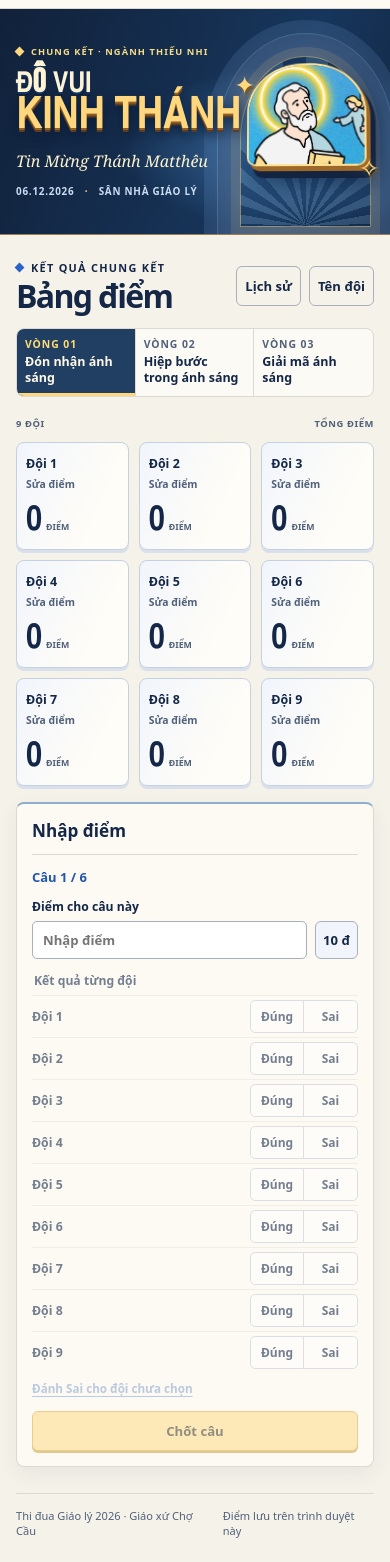
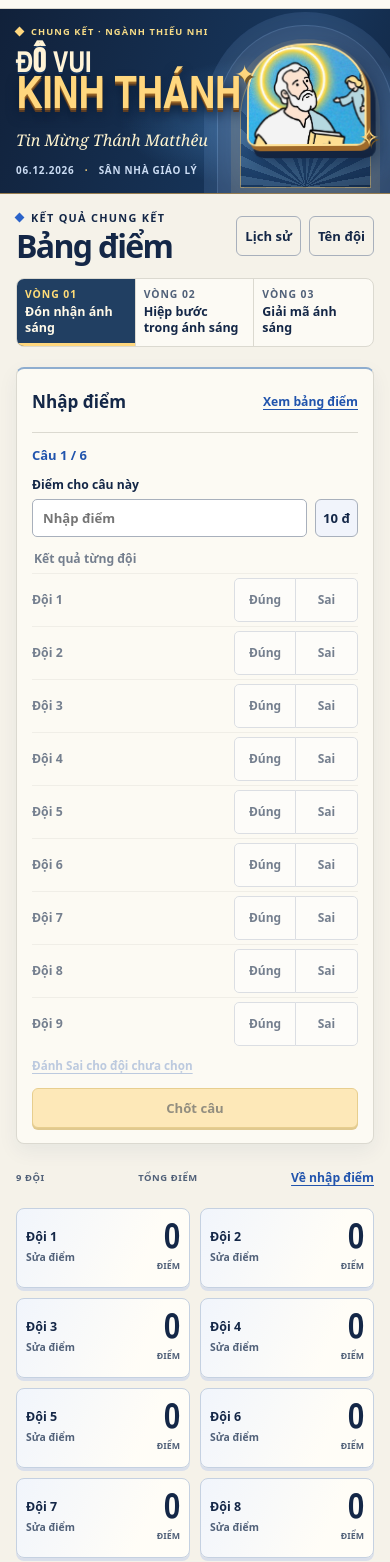
Before and after one commit to phucnguyen2110/cham-diem-giao-ly, a plain HTML site: page index.html in a window 390 px wide. Shown: the part 55-1617 px from the top of the page. Drawn offline with Linux system fonts and the light colour scheme.

Commit message:
Improve mobile score entry and projection

```diff
--- a/app.js
+++ b/app.js
@@ -376,12 +376,15 @@ function renderHistory() {
 if (projector) {
   document.body.classList.add('projector');
   window.opener?.postMessage({ key, ready: true }, '*');
+  const touchScreen = matchMedia('(pointer: coarse)').matches;
+  $('#fullscreen').hidden = touchScreen && !document.fullscreenEnabled;
   $('#fullscreen').onclick = async () => {
     try {
       if (document.fullscreenElement) await document.exitFullscreen();
       else await document.documentElement.requestFullscreen();
     } catch {
-      $('#fullscreen').textContent = 'Dùng F11 để toàn màn hình';
+      if (touchScreen) $('#fullscreen').hidden = true;
+      else $('#fullscreen').textContent = 'Dùng F11 để toàn màn hình';
     }
   };
   document.addEventListener('fullscreenchange', () => {
--- a/index.html
+++ b/index.html
@@ -2,7 +2,7 @@
 <html lang="vi">
 <head>
   <meta charset="utf-8">
-  <meta name="viewport" content="width=device-width, initial-scale=1">
+  <meta name="viewport" content="width=device-width, initial-scale=1, viewport-fit=cover">
   <meta name="description" content="Bảng điểm chung kết Đố vui Kinh Thánh 2026 của Ngành Thiếu Nhi, Giáo xứ Chợ Cầu.">
   <title>Bảng điểm · Đố vui Kinh Thánh 2026</title>
   <link rel="icon" type="image/svg+xml" href="assets/favicon.svg">
@@ -42,16 +42,8 @@
     </div>
     <nav class="rounds operator" id="rounds" aria-label="Vòng thi"></nav>
     <div class="workspace">
-      <section class="board" aria-label="Điểm các đội">
-        <div class="board-meta"><span id="team-count"></span><span>Tổng điểm</span></div>
-        <ol class="team-grid" id="board"></ol>
-        <div id="final-banner" class="final-banner" hidden>
-          <p class="eyebrow"><span></span> Vòng 3 · Giải mã ánh sáng</p>
-          <h3>4 đội vào vòng cuối</h3>
-        </div>
-      </section>
-      <aside class="score-panel operator" aria-labelledby="score-title">
-        <div class="panel-head"><h3 id="score-title">Nhập điểm</h3></div>
+      <aside class="score-panel operator" id="cham-diem" aria-labelledby="score-title" tabindex="-1">
+        <div class="panel-head"><h3 id="score-title">Nhập điểm</h3><a class="mobile-jump" href="#diem-cac-doi">Xem bảng điểm</a></div>
         <div id="qualification" hidden>
           <p>Chọn đúng 4 đội vào vòng cuối. Nếu đồng điểm, chọn theo quyết định của BTC.</p>
           <div class="choices" id="finalist-choices"></div>
@@ -68,6 +60,14 @@
         </form>
         <p id="status" role="status"></p>
       </aside>
+      <section class="board" id="diem-cac-doi" aria-label="Điểm các đội" tabindex="-1">
+        <div class="board-meta"><span id="team-count"></span><span>Tổng điểm</span><a class="mobile-jump operator" href="#cham-diem">Về nhập điểm</a></div>
+        <ol class="team-grid" id="board"></ol>
+        <div id="final-banner" class="final-banner" hidden>
+          <p class="eyebrow"><span></span> Vòng 3 · Giải mã ánh sáng</p>
+          <h3>4 đội vào vòng cuối</h3>
+        </div>
+      </section>
     </div>
     <footer><span>Thi đua Giáo lý 2026 · Giáo xứ Chợ Cầu</span><span class="operator" id="save-status">Điểm lưu trên trình duyệt này</span></footer>
   </main>
--- a/style.css
+++ b/style.css
@@ -13,7 +13,11 @@
   background:var(--paper);
 }
 *{box-sizing:border-box}
-body{margin:0}
+body{
+  margin:0;
+  padding:env(safe-area-inset-top,0px) env(safe-area-inset-right,0px)
+    env(safe-area-inset-bottom,0px) env(safe-area-inset-left,0px);
+}
 button,input{font:inherit}
 button{cursor:pointer}
 button:disabled{cursor:default;opacity:.5}
@@ -103,7 +107,10 @@ main.wrap{padding-top:25px}
 .rounds button[aria-pressed=true]{background:#213f62;color:#fff9e8;box-shadow:inset 0 -3px var(--gold)}
 .rounds button[aria-pressed=true] span{color:#ffdc77}
 .rounds button:focus-visible{outline-offset:-5px}
-.workspace{display:grid;grid-template-columns:minmax(0,1fr) minmax(285px,335px);gap:23px;align-items:start}
+.workspace{display:grid;grid-template-columns:minmax(0,1fr) minmax(285px,335px);grid-template-areas:"board entry";gap:23px;align-items:start}
+.workspace .board{grid-area:board}
+.workspace .score-panel{grid-area:entry}
+.mobile-jump{display:none}
 .board-meta{display:flex;justify-content:space-between;gap:8px;font-size:.68rem;color:var(--muted);font-weight:800;letter-spacing:.06em;text-transform:uppercase;margin:0 0 12px}
 .team-grid{--team-row:108px;display:grid;grid-template-columns:repeat(3,minmax(0,1fr));grid-template-rows:repeat(3,var(--team-row));gap:14px;list-style:none;margin:0;padding:0}
 .board{position:relative;min-width:0}
@@ -218,6 +225,7 @@ dialog h2{margin:0;letter-spacing:-.04em}
 .danger{margin-top:10px;color:#8b2222}
 .projector .operator{display:none!important}
 .projector .audience{display:block!important}
+.projector .audience[hidden]{display:none!important}
 .projector .hero-inner{min-height:182px;grid-template-columns:minmax(0,1fr) minmax(0,.75fr)}
 .projector .hero-copy{padding-block:17px}
 .projector .hero h1{font-size:clamp(1.65rem,3.3vw,3.3rem);line-height:.9;margin:9px 0 7px}
@@ -240,7 +248,20 @@ dialog h2{margin:0;letter-spacing:-.04em}
 .score-change{animation:score-change .42s ease-out}
 @keyframes score-change{from{translate:0 -4px;scale:1.035;box-shadow:0 0 0 3px #ddb246}to{translate:0 0;scale:1}}
 @media(max-width:1000px){.wrap{width:calc(100% - 52px)}.workspace{gap:16px}.team-grid{gap:9px}.team-card{padding-inline:9px}}
-@media(max-width:900px){.workspace{grid-template-columns:1fr}}
+@media(max-width:900px){
+  .workspace{grid-template-columns:minmax(0,1fr);grid-template-areas:"entry" "board"}
+  .mobile-jump{display:inline-flex;align-items:center;min-height:36px;color:var(--blue);font-size:.76rem;font-weight:700;text-transform:none;letter-spacing:0;text-underline-offset:3px}
+  .score-panel,.board{scroll-margin-top:10px}
+  .panel-head{justify-content:space-between}
+  .board-meta{align-items:center;flex-wrap:wrap}
+  .answer-row{grid-template-columns:minmax(0,1fr) 124px}
+  .answer-row .choice span{min-height:44px;display:grid;place-items:center}
+}
+@media(pointer:coarse){
+  #question-points,#edit-score-points,#edit-score-round,#team-fields input{font-size:16px}
+  .point-controls #question-points,.point,.mast-actions .outline{min-height:44px}
+  .point-controls>label{min-width:98px}
+}
 @media(min-width:900px) and (min-height:560px){
   body.projector{display:grid;grid-template-rows:auto auto minmax(0,1fr);height:100dvh}
   .projector .wrap{width:calc(100% - clamp(36px,5vw,112px))}
@@ -295,6 +316,28 @@ dialog h2{margin:0;letter-spacing:-.04em}
   .projector .spark-one{left:1%}
   .projector .spark-two{right:0}
   .projector .rank{width:23px;height:23px}
+  body:not(.projector) .hero-inner{min-height:165px}
+  body:not(.projector) .hero-copy{padding-block:16px}
+  body:not(.projector) main.wrap{padding-top:16px}
+  body:not(.projector) .board .team-grid{
+    --team-row:80px;
+    grid-template-columns:repeat(2,minmax(0,1fr));
+    grid-template-rows:none;
+    grid-auto-rows:minmax(var(--team-row),auto);
+  }
+  body:not(.projector) .editable-card{display:grid;grid-template-columns:minmax(0,1fr) auto;align-items:center}
+  body:not(.projector) .editable-card .team-score{flex-direction:column;align-items:end;gap:0}
+  .projector .hero-inner{min-height:162px}
+  .projector .hero-copy{padding-block:12px}
+  .projector .board-heading{gap:5px;margin-bottom:10px}
+  .projector #audience-round{font-size:.85rem}
+  .projector .team-grid{--team-row:86px;grid-template-rows:repeat(3,minmax(var(--team-row),auto))}
+  .projector .final-grid{grid-template-rows:repeat(2,minmax(116px,auto))}
+  .projector .team-card{padding:8px}
+  .projector .team-top{flex-wrap:nowrap;align-items:start;gap:4px}
+  .projector .team-name{font-size:clamp(.72rem,3.4vw,1rem)}
+  .projector .rank{flex:none;width:18px;min-width:18px;height:18px;font-size:.64rem}
+  .projector .team-score{font-size:clamp(1.65rem,8vw,2.6rem)}
 }
 @media(max-width:400px){.brand small{font-size:.62rem}.brand img{width:36px;height:36px}.brand{gap:6px}.mast-actions button,.board-actions button{padding-inline:8px}.team-top{gap:5px}.team-name{font-size:.76rem}.board-meta{font-size:.59rem}.hero-label{font-size:.58rem}.event-date{font-size:.62rem}}
 @media(max-width:355px){
```
